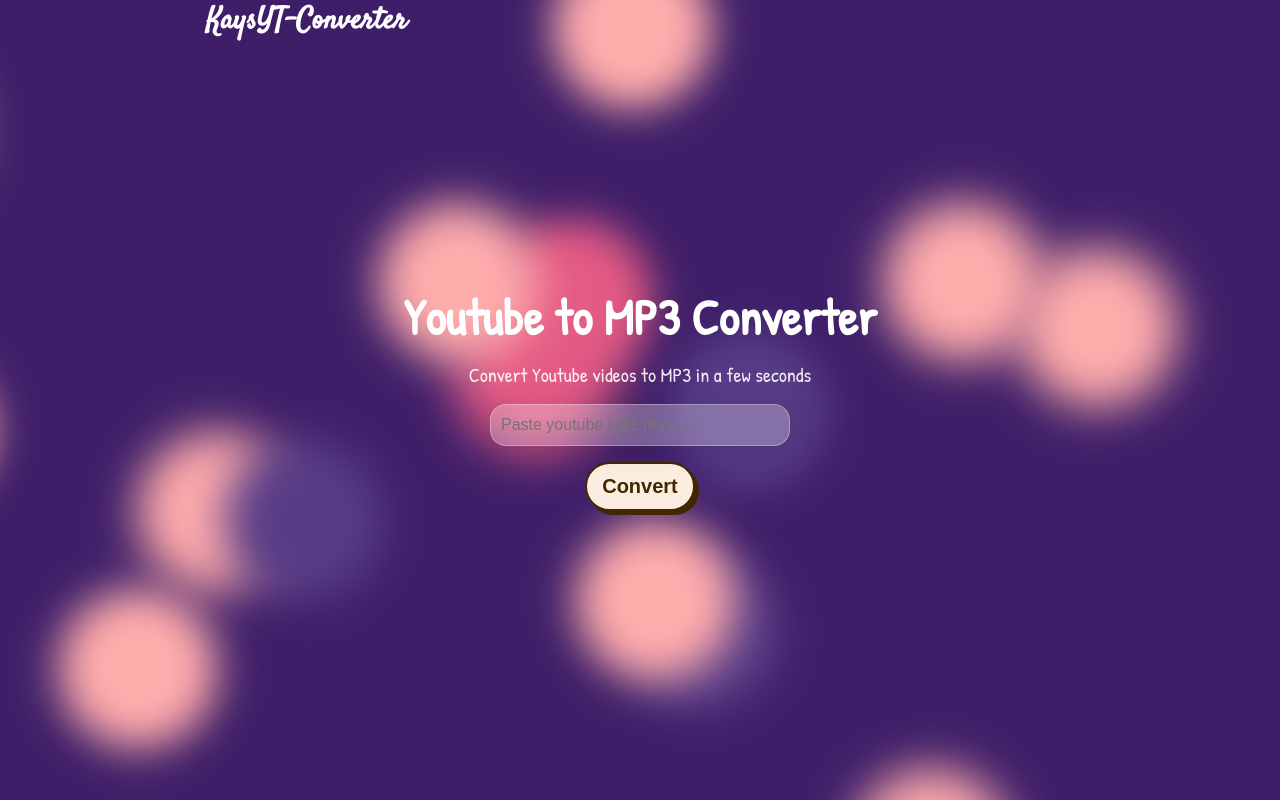
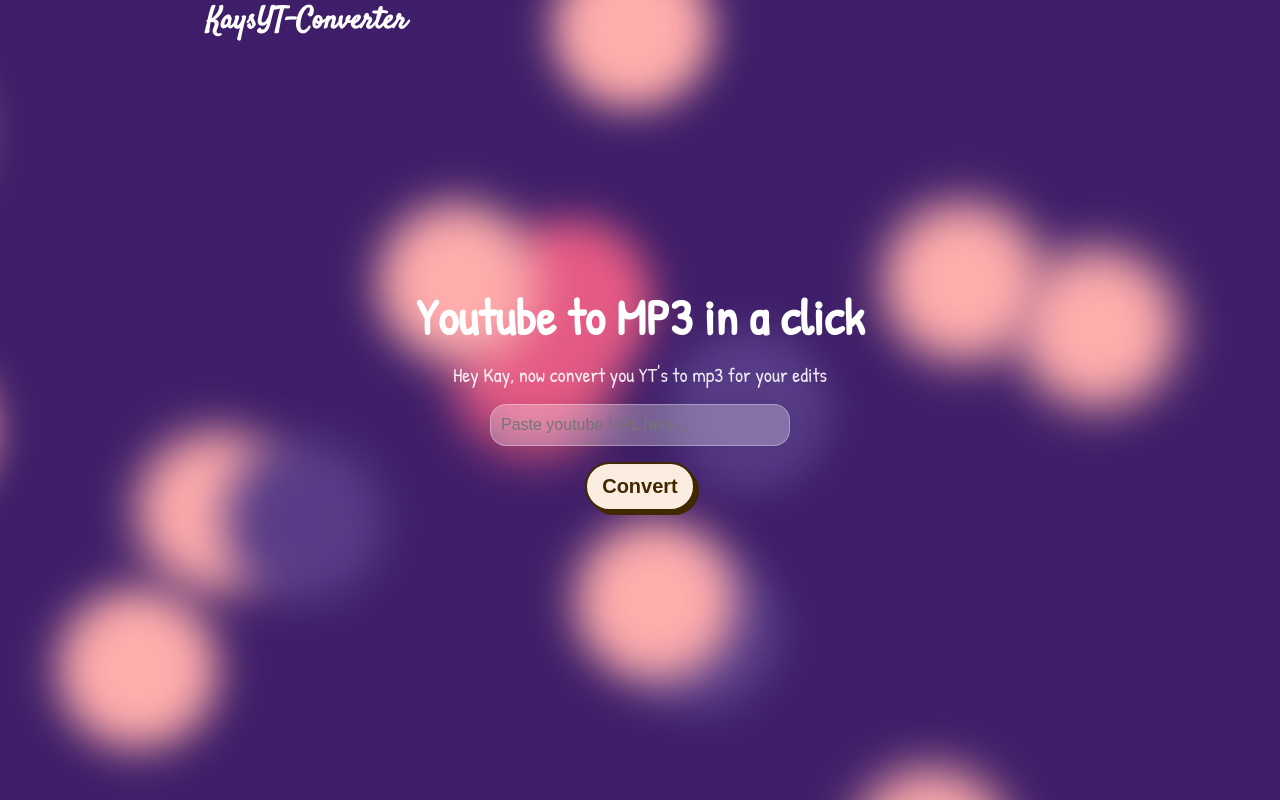
Before and after one commit to aaayushh7/KaysYTConverter, a React (Vite) app: page / in a window 1280 px wide. Built offline with nearby package versions, Linux system fonts and the light colour scheme.

Commit message:
content_description upd

```diff
--- a/src/App.jsx
+++ b/src/App.jsx
@@ -62,8 +62,8 @@ function App() {
 
         <section className="content">
 
-          <h1 className="content_title">Youtube to MP3 Converter</h1>
-          <p className="content_description">Convert Youtube videos to MP3 in a few seconds</p>
+          <h1 className="content_title">Youtube to MP3 in a click</h1>
+          <p className="content_description">Hey Kay, now convert you YT's to mp3 for your edits</p>
 
           <form onSubmit={handleSubmit} className="form">
             <input ref={inputUrlRef} placeholder="Paste youtube URL here..." className="form_input" type="text" />
```
